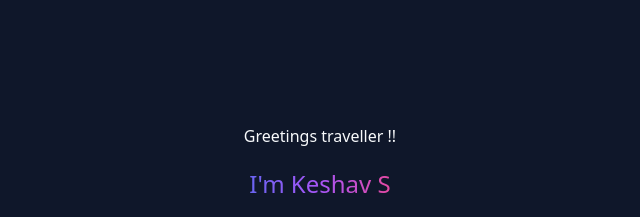
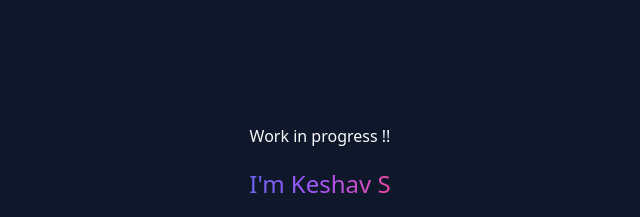
Before and after one commit to Keshav13142/Keshav13142.github.io, a website: page index.html in a window 1280 px wide. Shown: the top 217 px of the page, 320-960 px from the left. Drawn offline with Linux system fonts and the light colour scheme.

Commit message:
Added work in progress message

```diff
--- a/index.html
+++ b/index.html
@@ -24,7 +24,7 @@
         </header>
         <main class="flex flex-col max-w-3xl mx-auto ">
             <div class="flex flex-col gap-3 mt-5 items-center">
-                <p class="font-light">Greetings traveller !!</p>
+                <p class="font-light">Work in progress !!</p>
                 <h1
                     class="text-2xl  bg-gradient-to-r from-indigo-500 via-purple-500 to-pink-500 p-2 rounded-lg bg-clip-text text-transparent">
                     I'm
```
